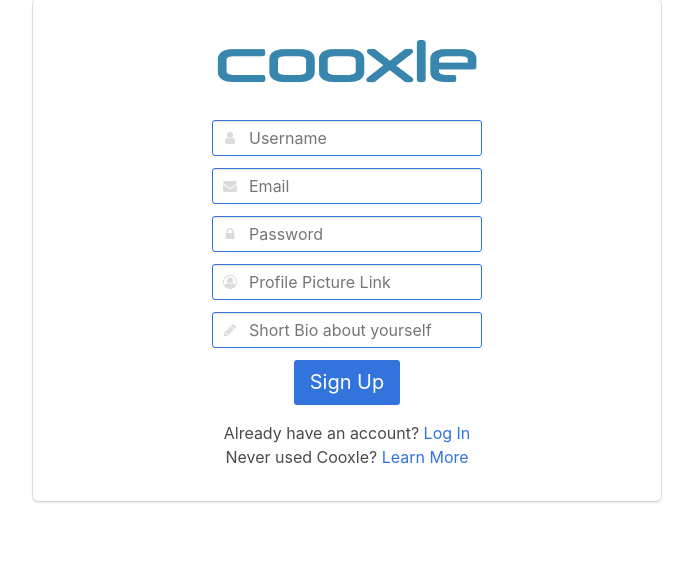
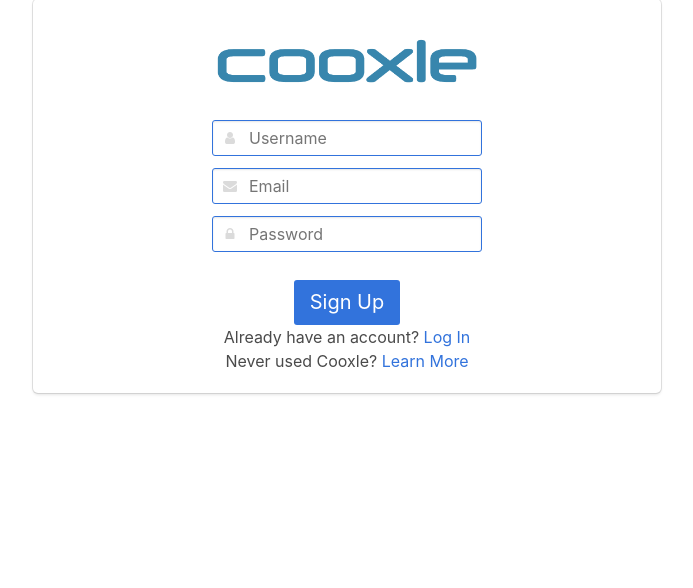
Before and after one commit to simonguozirui/cooxle, a PHP site: page /register.php in a window 1280 px wide. Shown: the part 201-789 px from the top of the page, without its empty margins (293-986 px from the left). Run offline with PHP 8.4, Linux system fonts and the light colour scheme; data that the repository does not hold is empty.

Commit message:
nvm, it was a stupid idea to add bio on sign u page

```diff
--- a/register.php
+++ b/register.php
@@ -235,21 +235,6 @@
             </span>
           </p>
         </div>
-        <div class="field">
-          <p class="control has-icons-left has-icons-right">
-            <input type="text" name="profile_pic" value="" class="input is-primary" placeholder="Profile Picture Link">
-            <span class="icon is-small is-left">
-              <i class="fa fa-user-circle-o" aria-hidden="true"></i>
-            </span>
-          </p>
-        </div>
-        <div class="field">
-          <p class="control has-icons-left has-icons-right">
-            <input type="text" name="bio" value="" class="input is-primary" placeholder="Short Bio about yourself">
-            <span class="icon is-small is-left">
-              <i class="fa fa-pencil" aria-hidden="true"></i>
-            </span>
-          </p>
         </div>
         <center><button type="submit" class="button is-primary is-medium">Sign Up</button></center>
         </form>
```
